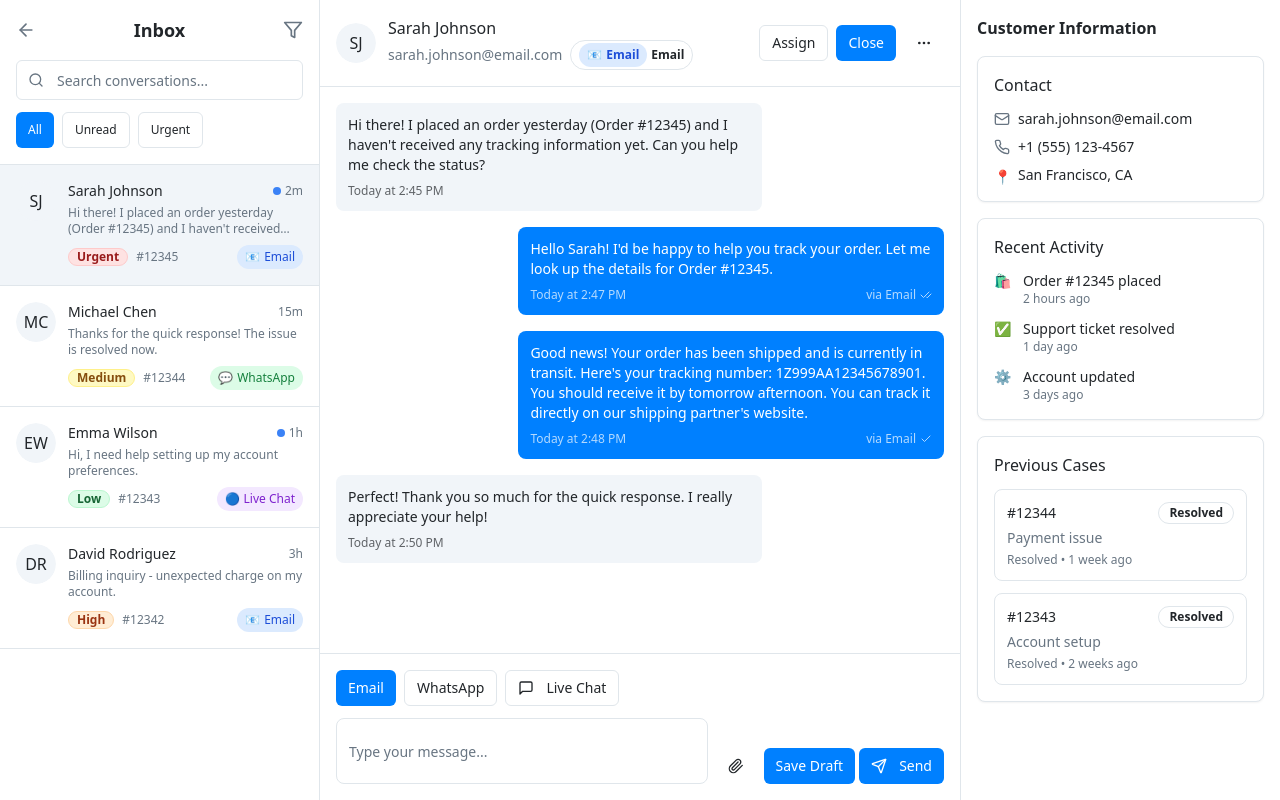
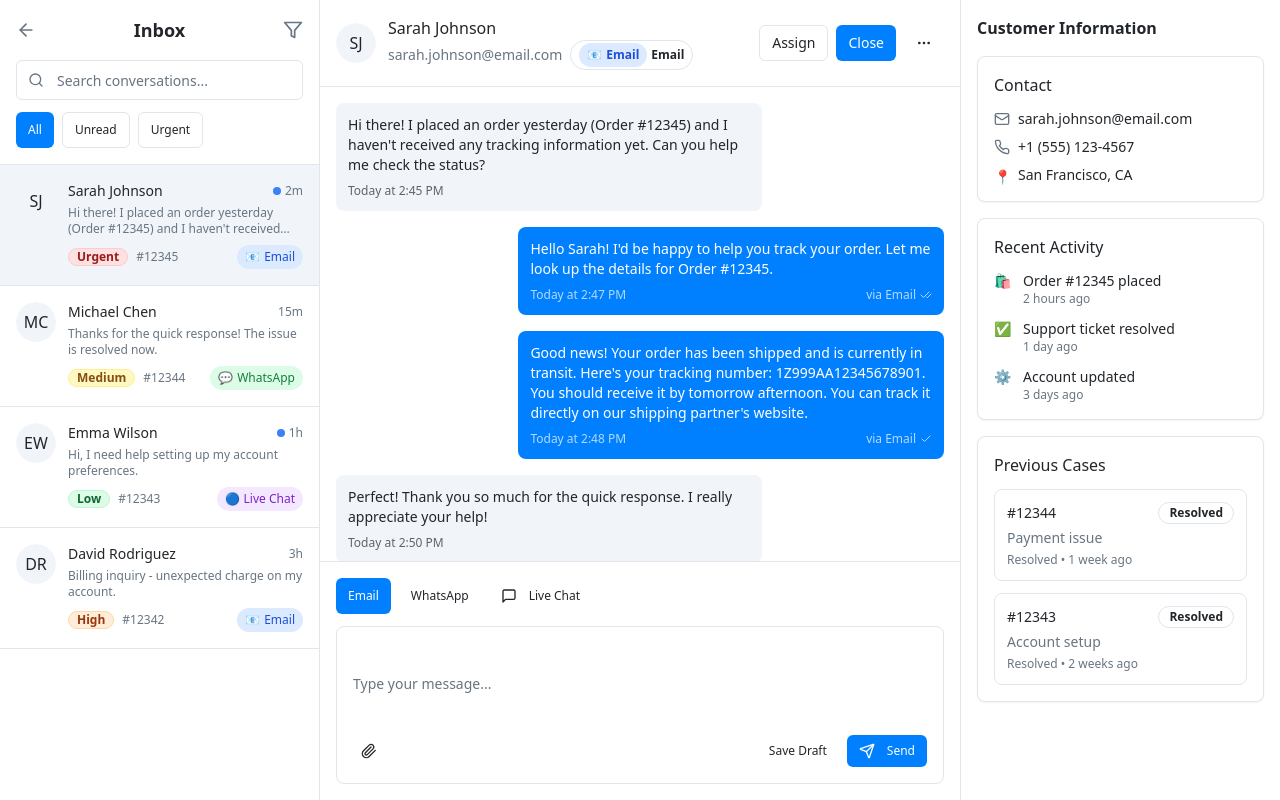
Before and after one commit to resolvecx/legal-orbit-manager, a React (Vite) app: page /inbox in a window 1280 px wide. Built offline with nearby package versions, Linux system fonts and the light colour scheme.

Commit message:
Adjust reply box size
Increased the size of the reply box in `src/pages/Inbox.tsx` and included minimalist style buttons within the box.

```diff
--- a/src/pages/Inbox.tsx
+++ b/src/pages/Inbox.tsx
@@ -318,32 +318,39 @@ const Inbox = () => {
         {/* Message Input */}
         <div className="p-4 border-t border-border bg-card">
           <div className="flex items-center gap-2 mb-3">
-            <Button variant={activeChannel === "Email" ? "default" : "outline"} size="sm" onClick={() => setActiveChannel("Email")}>
-
+            <Button variant={activeChannel === "Email" ? "default" : "ghost"} size="sm" onClick={() => setActiveChannel("Email")} className="text-xs">
               Email
             </Button>
-            <Button variant={activeChannel === "WhatsApp" ? "default" : "outline"} size="sm" onClick={() => setActiveChannel("WhatsApp")}>
-
+            <Button variant={activeChannel === "WhatsApp" ? "default" : "ghost"} size="sm" onClick={() => setActiveChannel("WhatsApp")} className="text-xs">
               WhatsApp
             </Button>
-            <Button variant={activeChannel === "Live Chat" ? "default" : "outline"} size="sm" onClick={() => setActiveChannel("Live Chat")}>
+            <Button variant={activeChannel === "Live Chat" ? "default" : "ghost"} size="sm" onClick={() => setActiveChannel("Live Chat")} className="text-xs">
               <MessageSquare className="w-3 h-3 mr-1" />
               Live Chat
             </Button>
           </div>
-          <div className="flex items-end gap-2">
-            <div className="flex-1 border border-border rounded-lg p-3">
-              <Input placeholder="Type your message..." value={messageInput} onChange={e => setMessageInput(e.target.value)} className="border-0 p-0 focus-visible:ring-0" />
+          <div className="border border-border rounded-lg p-4 min-h-[120px] flex flex-col">
+            <div className="flex-1 mb-3">
+              <Input
+                placeholder="Type your message..."
+                value={messageInput}
+                onChange={e => setMessageInput(e.target.value)}
+                className="border-0 p-0 focus-visible:ring-0 text-base min-h-[80px]"
+              />
             </div>
-            <Button variant="ghost" size="sm">
-              <Paperclip className="w-4 h-4" />
-            </Button>
-            <div className="flex gap-1">
-              <Button size="sm" className="px-3">Save Draft</Button>
-              <Button size="sm" className="px-3">
-                <Send className="w-4 h-4 mr-1" />
-                Send
+            <div className="flex items-center justify-between">
+              <Button variant="ghost" size="sm" className="h-8 w-8 p-0">
+                <Paperclip className="w-4 h-4" />
               </Button>
+              <div className="flex gap-2">
+                <Button variant="ghost" size="sm" className="text-xs px-3 h-8">
+                  Save Draft
+                </Button>
+                <Button size="sm" className="text-xs px-3 h-8">
+                  <Send className="w-3 h-3 mr-1" />
+                  Send
+                </Button>
+              </div>
             </div>
           </div>
         </div>
```
